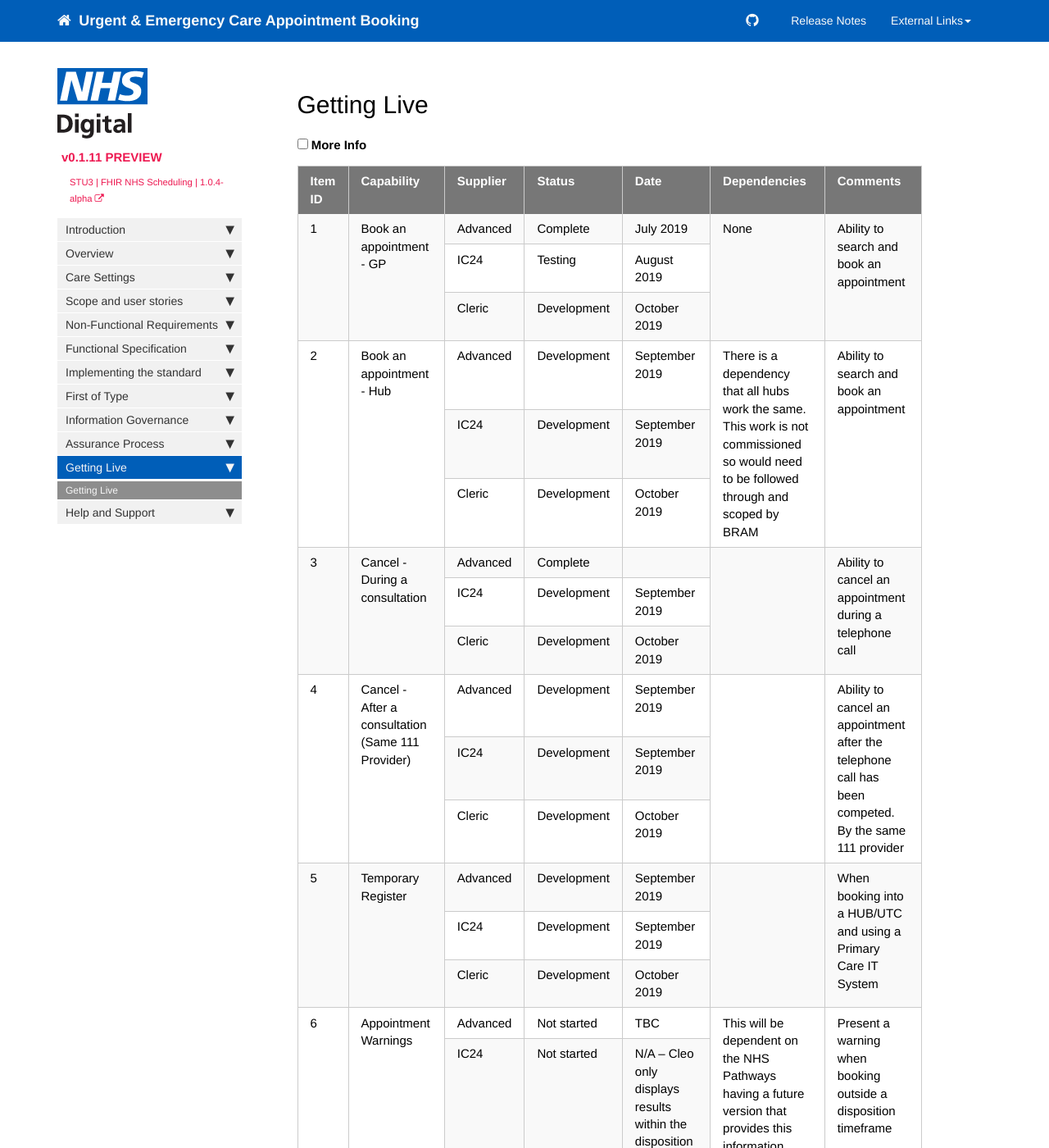
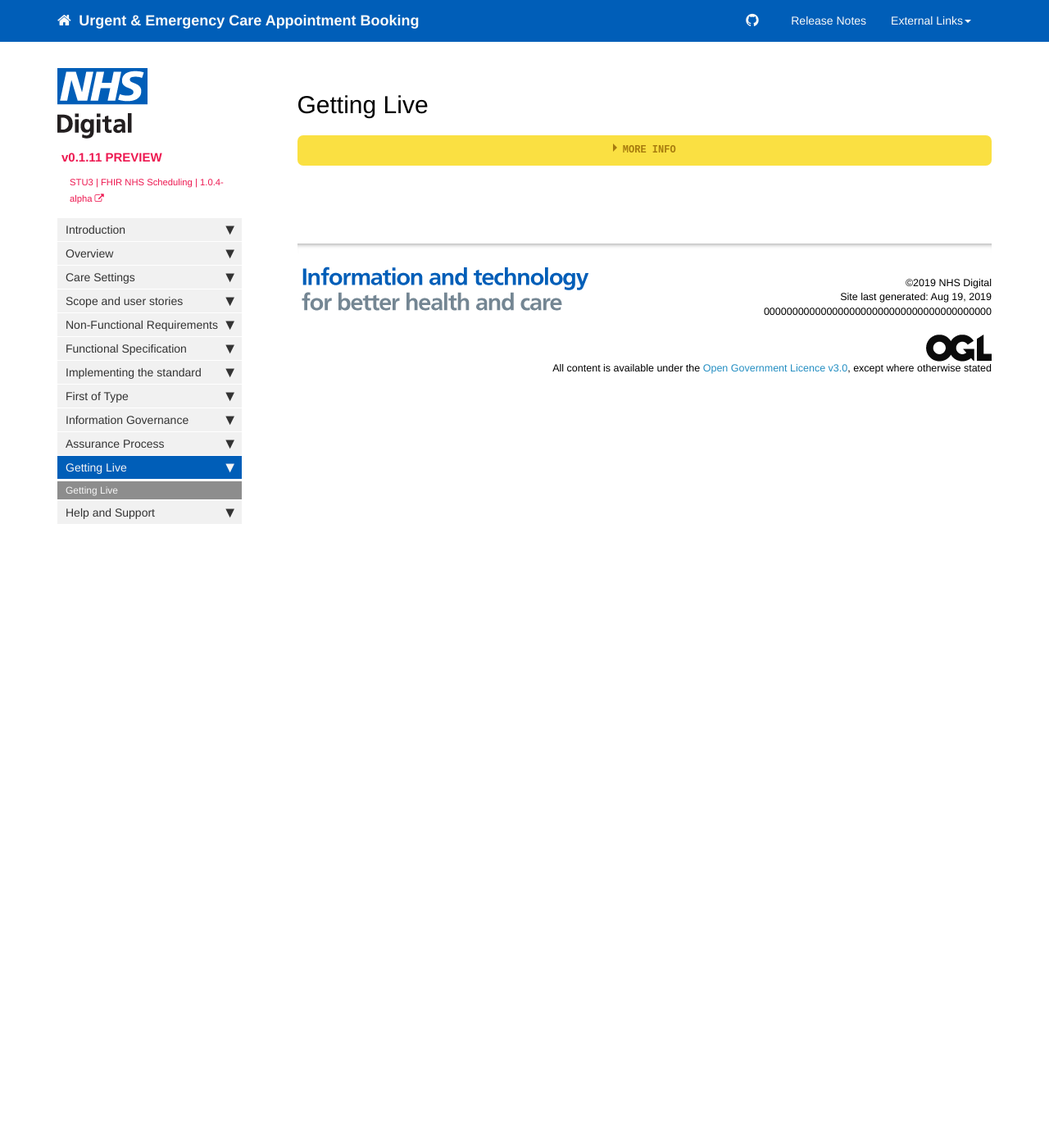
Before and after one commit to nhsd-a2si/docs-uec-appts, a Jekyll site: the page built from _pages/getting_live/getting_live.md, in a window 1280 px wide and 1400 px high. Shown: the whole window at 82% size. Built offline with Jekyll 4.4.1, drawn with Linux system fonts in a browser that asks for light colours; nearby versions of some CDN libraries; part of the change alters nothing that is shown; some of the changed text lies outside the part shown.

Commit message:
Update getting_live.md

```diff
--- a/_pages/getting_live/getting_live.md
+++ b/_pages/getting_live/getting_live.md
@@ -8,6 +8,81 @@ folder: getting_live
 ---
 
 <link rel="stylesheet" href="https://unpkg.com/purecss@1.0.1/build/pure-min.css" integrity="sha384-oAOxQR6DkCoMliIh8yFnu25d7Eq/PHS21PClpwjOTeU2jRSq11vu66rf90/cZr47" crossorigin="anonymous">
+
+<style>
+    .wrap-collabsible {
+    margin-bottom: 1.2rem 0;
+  }
+
+  input[type='checkbox'] {
+    display: none;
+  }
+
+  .lbl-toggle {
+    display: block;
+
+    font-weight: bold;
+    font-family: monospace;
+    font-size: 1.2rem;
+    text-transform: uppercase;
+    text-align: center;
+
+    padding: 1rem;
+
+    color: #A77B0E;
+    background: #FAE042;
+
+    cursor: pointer;
+
+    border-radius: 7px;
+    transition: all 0.25s ease-out;
+  }
+
+  .lbl-toggle:hover {
+    color: #7C5A0B;
+  }
+
+  .lbl-toggle::before {
+    content: ' ';
+    display: inline-block;
+
+    border-top: 5px solid transparent;
+    border-bottom: 5px solid transparent;
+    border-left: 5px solid currentColor;
+    vertical-align: middle;
+    margin-right: .7rem;
+    transform: translateY(-2px);
+
+    transition: transform .2s ease-out;
+  }
+
+  .toggle:checked + .lbl-toggle::before {
+    transform: rotate(90deg) translateX(-3px);
+  }
+
+  .collapsible-content {
+    max-height: 0px;
+    overflow: hidden;
+    transition: max-height .25s ease-in-out;
+  }
+
+  .toggle:checked + .lbl-toggle + .collapsible-content {
+    max-height: 350px;
+  }
+
+  .toggle:checked + .lbl-toggle {
+    border-bottom-right-radius: 0;
+    border-bottom-left-radius: 0;
+  }
+
+  .collapsible-content .content-inner {
+    background: rgba(250, 224, 66, .2);
+    border-bottom: 1px solid rgba(250, 224, 66, .45);
+    border-bottom-left-radius: 7px;
+    border-bottom-right-radius: 7px;
+    padding: .5rem 1rem;
+  }
+</style>
 
 <div class="wrap-collabsible">
   <input id="collapsible" class="toggle" type="checkbox">
```
